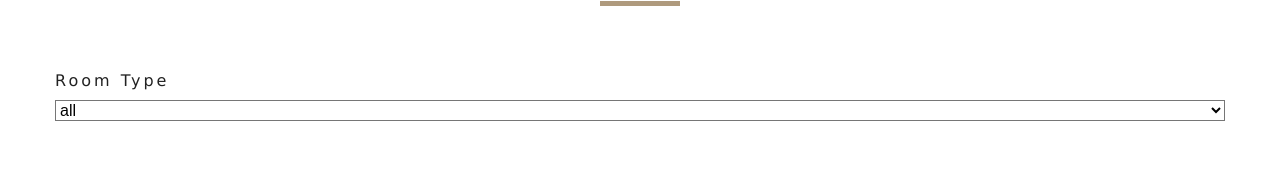
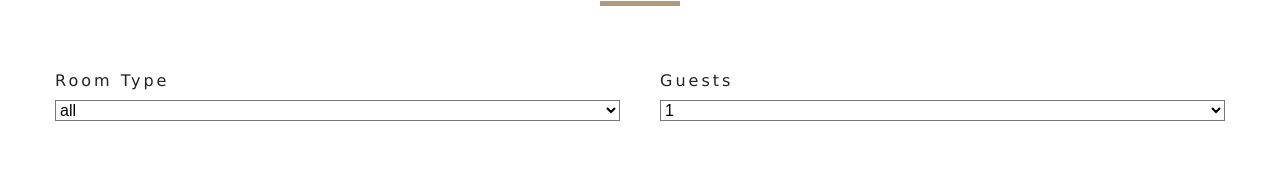
Before and after one commit to AbuchiKings/resort, a React (Create React App) app: page /rooms in a window 1280 px wide. Shown: the part 681-854 px from the top of the page. Built offline with nearby package versions, Linux system fonts and the light colour scheme.

Commit message:
Added rooms filter by capacity

```diff
--- a/src/components/RoomsFilter.js
+++ b/src/components/RoomsFilter.js
@@ -21,15 +21,30 @@ function RoomsFilter({ rooms }) {
         return <option value={item} key={index}>{item}</option>
     });
 
+    let numOfPeople = getUnique(rooms, 'capacity');
+    numOfPeople = numOfPeople.map((item, index) => {
+        return <option value={item} key={index}>{item}</option>
+    });
+
     return (
         <section className="filter-container">
             <Title title="search rooms" />
             <form action="" className="filter-form">
+            {/* select by type */}
                 <div className="form-group">
                     <label htmlFor="type">room type</label>
                     <select name="type" id="type" className="form-control"
                         onChange={handleChange}>
                         {types}
+                    </select>
+                </div>
+
+                {/* select by capacity */}
+                <div className="form-group">
+                    <label htmlFor="capacity">Guests</label>
+                    <select name="capacity" id="capacity" className="form-control"
+                        onChange={handleChange}>
+                        {numOfPeople}
                     </select>
                 </div>
             </form>
--- a/src/context.js
+++ b/src/context.js
@@ -68,7 +68,7 @@ class RoomProvider extends Component {
         const target = event.target;
         const name = event.target.name;
         const value = event.type === 'checkbox' ? target.checked : target.value;
-        //console.log( 2, value, 3, name);
+        console.log( 2, value, 3, name);
         this.setState({
             [name]: value
         }, this.filterRooms)
@@ -79,9 +79,18 @@ class RoomProvider extends Component {
         let {rooms, type, capacity, price, minSize, maxSize,
         breakfast, pets} = this.state;
         let tempRooms = [...rooms];
+        capacity = parseInt(capacity, 10);
+
+        //filter by type
         if (type !== 'all'){
             tempRooms = tempRooms.filter(room => room.type === type)
         }
+
+        //filter by capacity
+        if (type !== 1){
+            tempRooms = tempRooms.filter(room => room.capacity >= capacity)
+        }
+
         this.setState({
             sortedRooms: tempRooms
         })
```
